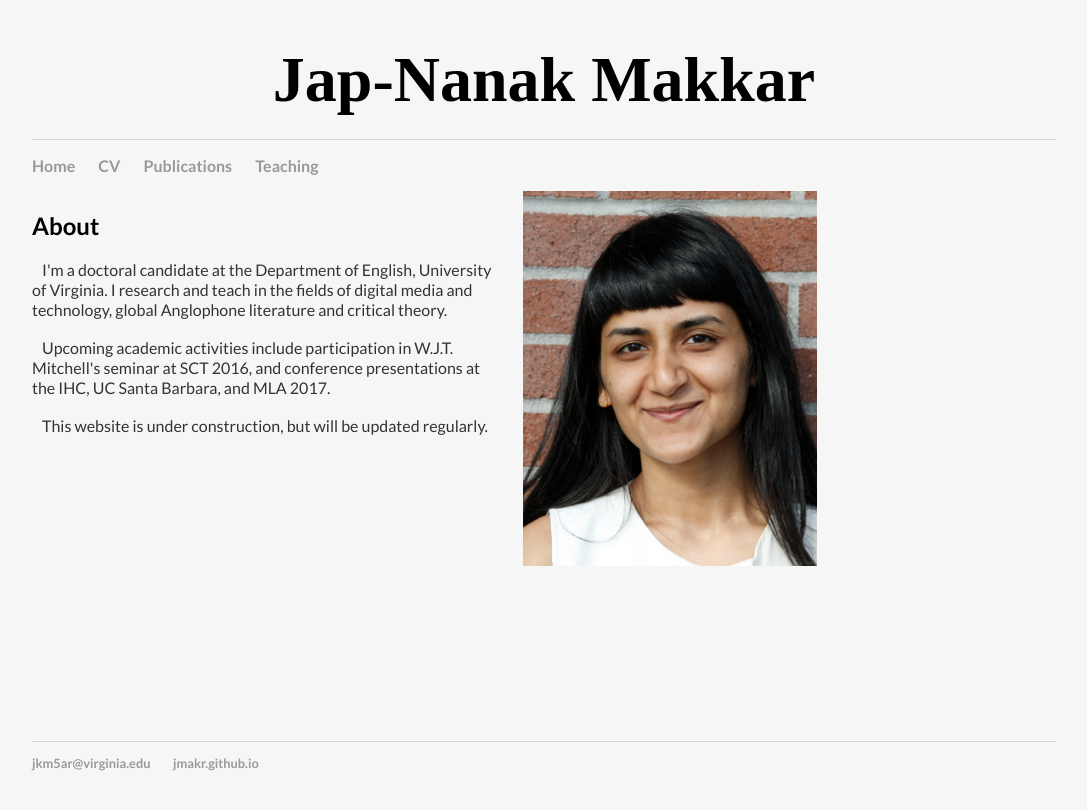
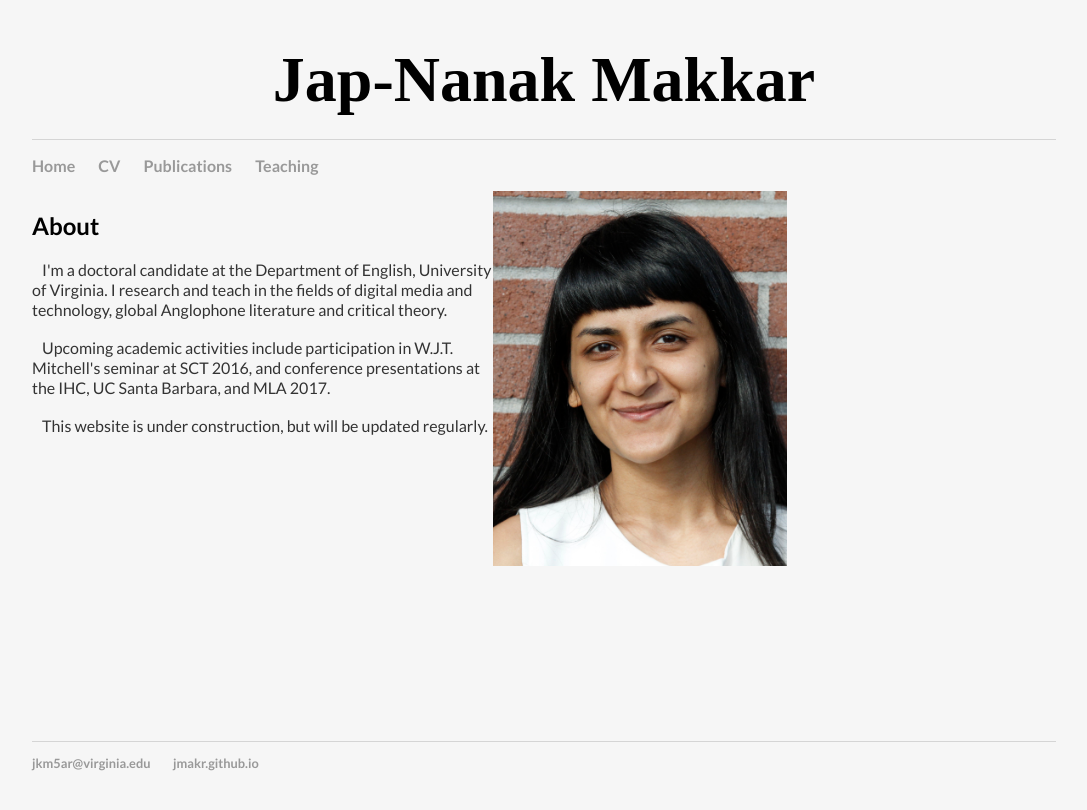
Before and after one commit to jmakr/jmakr.github.io, a Jekyll site: the page built from index.html, in a window 1280 px wide. Shown: the top 810 px of the page, without its empty margins (96-1183 px from the left). Built offline with Jekyll 4.4.1, drawn with Linux system fonts in a browser that asks for light colours.

Commit message:
Update main.css

```diff
--- a/css/main.css
+++ b/css/main.css
@@ -68,7 +68,7 @@ p2 {
     float:left;
     width: 50%;
     height: 550px;
-    padding-left: 30px;
+    padding-right: 50px;
 
 
 
```
